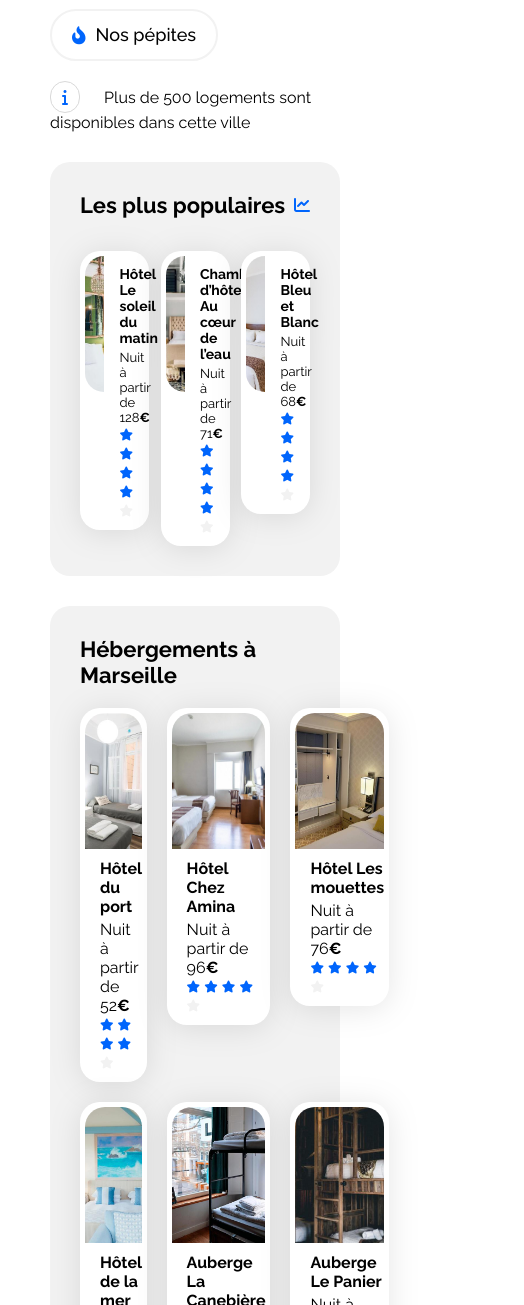
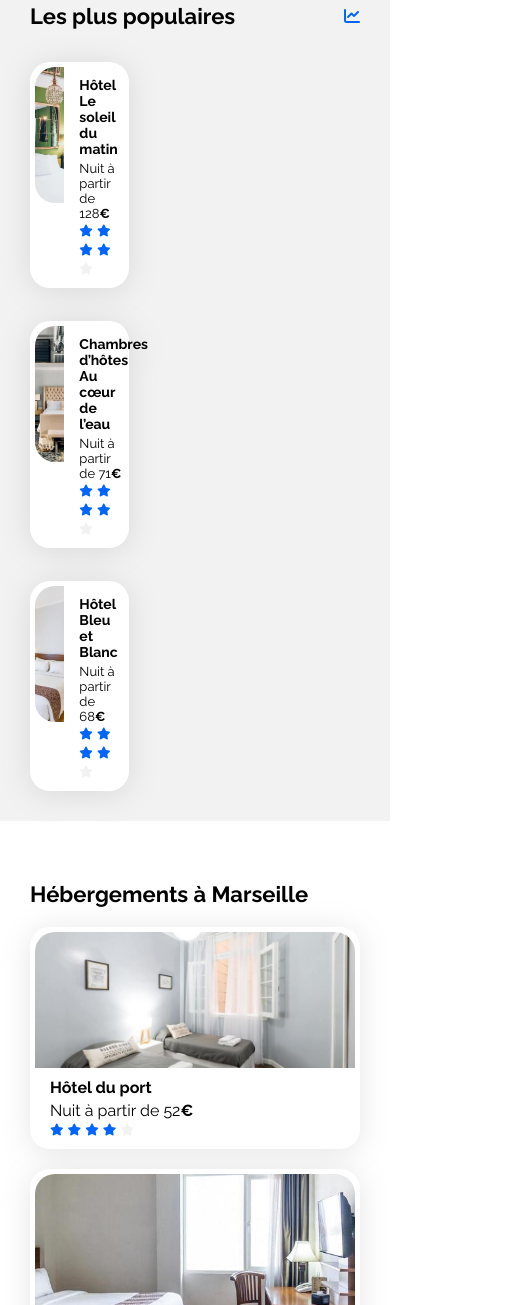
Before and after one commit to lucie-devcode/booki, a plain HTML site: page index.html in a window 390 px wide. Shown: the part 695-2000 px from the top of the page, 524 px wide, since content can reach past the window. Drawn offline with Linux system fonts and the light colour scheme.

Commit message:
responsive des cards

```diff
--- a/css/style.css
+++ b/css/style.css
@@ -1,3 +1,4 @@
+
 /****** General ***********/
 * {
     font-family: 'Raleway', sans-serif;
@@ -175,8 +176,6 @@ header .logo img {
 
 .filters{
     display: flex;
-    align-items: center;
-    flex-wrap: wrap;
     gap: 20px;                 /* espace entre le titre et les pills */
     padding-top: 20px;
     padding-bottom: 20px;
@@ -541,6 +540,10 @@ header .logo img {
 /* Small devices (phones, less than 768px) */
 @media (max-width: 767.98px) {
 
+    .main-container {
+        margin: 0;
+        padding: 0;
+    }
  /* Header */
   .navbar {
     flex-direction: column;
@@ -570,14 +573,42 @@ header .logo img {
   .nav-links a.active {
     border-bottom-color: var(--main-color); /* la barre bleue apparaît en bas */
   }
+
+     #button-research {
+    display: none;  /* on cache le bouton texte */
+  }
+
+    .mobile-loupe {
+    display: inline-flex;
+    }
+
    .hebergements-and-populaires {
     flex-direction: column-reverse; /* inverse l'ordre */
   }
 
-   #button-research {
-    display: none;  /* on cache le bouton texte */
+  .hebergements-and-populaires section {
+    border-radius: 0;
   }
-    .mobile-loupe {
-    display: inline-flex;
-    }
+
+  .populaires-cards {
+     display: flex;
+  flex-direction: column;
+  }
+
+
+.hebergements-and-populaires .hebergements {
+background-color: white;
 }
+
+.hebergements-cards {
+    display: flex;
+  flex-direction: column;
+}
+
+.activites-cards {
+   display: flex;
+  flex-direction: column;
+}
+
+
+}
```
